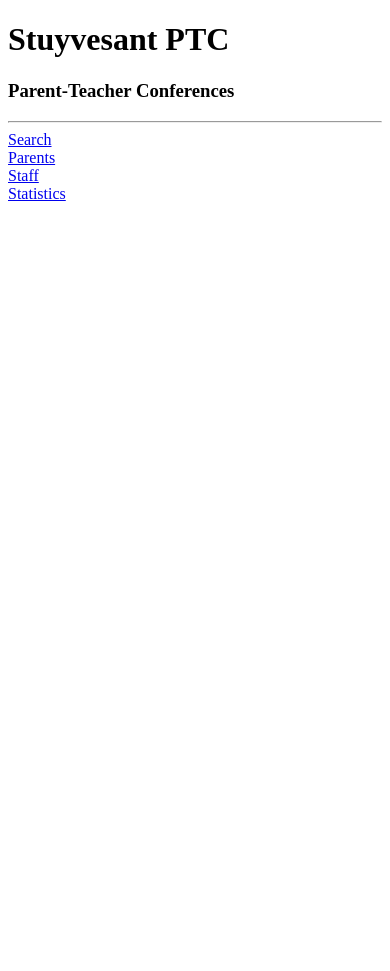
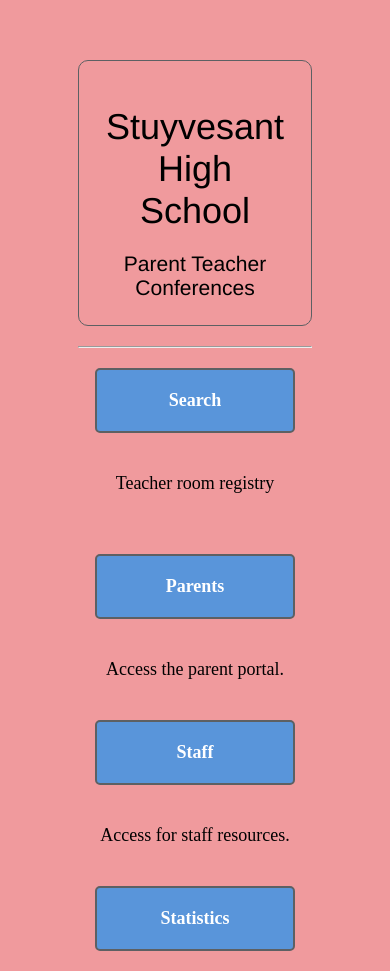
Before and after one commit to JanSKowalski/Stuyvesant_PTC, a Python web app: template app/templates/Cover/index.html in a window 390 px wide. Before the commit the page ends 201 px from the top, so only its background shows below. Run offline with Jinja, Linux system fonts and the light colour scheme; the template is opened without the code that fills it, so the values that code supplies are empty.

Commit message:
Mapped out css for index, added favicon

```diff
--- a/app/static/css/style.css
+++ b/app/static/css/style.css
@@ -1,11 +1,145 @@
+* {
+  margin: 0;
+  margin-top: 20px;
+  padding: 0;
+  box-sizing: border-box;
+}
+
+
 body {
   margin: auto;
   background-color: lightblue;
+  /* text-align: center; */
+  width: 60%;
+  font-size: 18px;
+}
+
+h1, h2, h3, h4, h5, h6 {
+  font-family: "Helvetica", "Arial", sans-serif;
+  font-weight: normal;
+}
+
+header {
+  border-radius: 10px;
   text-align: center;
-  width: 60%;
+  font-size: 1.2m;
+  padding: 25px;
+  border: 1px solid #5D6063;
+  border-top-style: double;
+}
+
+h2 {
+  font-size: 1.6em;
+}
+
+ul {
+  list-style-type: none;
+}
+
+a {
+  text-decoration: none; /* Removes underline from links */
+  display: block;
+}
+
+.button:link,
+.button:visited {
+  display: block;
+  text-decoration: none;
+
+  color: #FFF;
+  background-color: #5995DA;
+  font-weight: bold;
+  padding: 20px;
+  text-align: center;
+  border: 2px solid #5D6063;
+  border-radius: 5px;
+
+  width: 200px;
+  margin: 20px auto;
 }
 
 
+.button:hover,
+.button:visited:hover {
+  color: #FFF;
+  background-color: #76AEED;  /* Light blue */
+}
+
+.button:active,
+.button:visited:active {
+  color: #FFF;
+  background-color: #5995DA;  /* Blue */
+}
+
+.flex-container {
+  display: -webkit-flex;
+  display: flex;
+
+  flex-direction: column;
+  justify-content: space-between;
+}
+
+.flex-item {
+  display: flex;
+  flex-direction: column;
+  justify-content: space-around;
+  text-align: center;
+  margin: auto;
+}
+
+
+.section-container {
+  display: flex;
+  flex-direction: row;
+  justify-content: space-around;
+  flex-wrap: wrap
+  padding: 60%;
+  align-items: center;
+
+}
+
+.section-item {
+  display: flex;
+  flex-direction: column;
+  text-align: center;
+  width: 50%;
+}
+
+.page {
+  display: flex;
+  flex-wrap: wrap;
+}
+
+
+/* Mobile Styles */
+@media only screen and (max-width: 420px) {
+  body {
+    background-color: #F09A9D; /* Red */
+  }
+
+  .section-container {
+    flex-direction: column;
+  }
+
+  .section-item{
+    width: 100%;
+  }
+}
+
+/* Tablet Styles */
+@media only screen and (min-width: 421px) and (max-width: 960px) {
+  body {
+    background-color: #F5CF8E; /* Yellow */
+  }
+}
+
+/* Desktop Styles */
+@media only screen and (min-width: 961px) {
+  body {
+    background-color: #B2D6FF; /* Blue */
+  }
+}
+/*
 .header {
   border-radius: 25px;
   text-align: center;
@@ -14,35 +148,12 @@
 }
 
 
-.flex-container {
-  display: -webkit-flex; /* Safari */
-  display: flex;
-
-  flex-direction: column;
-
-  background-color: red;
-
-  flex: 0 1 auto;
-}
 
 
-.flex-item {
-  display: flex;
-  flex-direction: row;
-  justify-content: space-around;
-  margin: auto;
-}
 
-.menu-container {
-  display: flex;
-  color: #fff;
-  background-color: #5995DA;  /* Blue */
-  flex-direction: row;
-  justify-content: space-between;
-  flex-wrap: wrap
-  padding: 60%;
 
-}
+
+
 
 .menu-item {
   display: flex;
@@ -60,3 +171,4 @@
   width: 200px;
   height: 150px;
 }
+*/
--- a/app/templates/Cover/base.html
+++ b/app/templates/Cover/base.html
@@ -2,7 +2,10 @@
 <html lang="en">
 <head>
   <title>{{ title }}</title>
-  <!--<link rel="stylesheet" href="/static/css/style.css" type="text/css">-->
+  <meta charset='UTF-8' />
+  <link rel="stylesheet" href="/static/css/style.css" type="text/css">
+  <link rel="shortcut icon" href="/static/img/stuy.ico" type="image/x-icon" >
+  <meta name="viewport" content="width=device-width,initial-scale=1.0">
 </head>
 <body>
   <div class="flex-container">
--- a/app/templates/Cover/index.html
+++ b/app/templates/Cover/index.html
@@ -2,20 +2,27 @@
 {% extends "Cover/base.html" %}
 
 {% block content %}
-<div class="header">
-  <header>
-    <h1>Stuyvesant PTC</h1>
-    <h3>Parent-Teacher Conferences</h3>
-  </header>
+
+<header>
+  <h1>Stuyvesant High School</h1>
+  <h3>Parent Teacher Conferences</h3>
+</header>
+
+<hr>
+
+<div class="flex-item">
+  <a href="search" class="button">Search</a>
+  <p> Teacher room registry </p>
 </div>
-<hr>
-<a href="search" class="button" id="rcorners2">Search</a>
-<div class="menu-container">
-  <div class="menu-item">
-    <a href="parent" class="button" id="rcorners2">Parents</a>
+
+<div class="section-container">
+  <div class="section-item">
+    <a href="parent" class="button" >Parents</a>
+    <p>Access the parent portal.</p>
   </div>
-  <div class="menu-item">
-    <a href="login" class="button" id="rcorners2">Staff</a>
+  <div class="section-item">
+    <a href="login" class="button" >Staff</a>
+    <p>Access for staff resources.</p>
   </div>
 </div>
 
--- a/app/views.py
+++ b/app/views.py
@@ -45,10 +45,11 @@
 
 
 
-
 #########################   Administration  #########################
 
-#@app.route('')
+@app.route('/administration')
+def admin_home():
+    return render_template('Staff/admin_home.html', title='Admin Portal')
 
 
 
```
Also changed, not shown: app/static/csv/PTC_Room_Assignments.csv (+11 -0 lines), app/static/img/stuy.ico (added), app/static/img/stuy.png (added).
